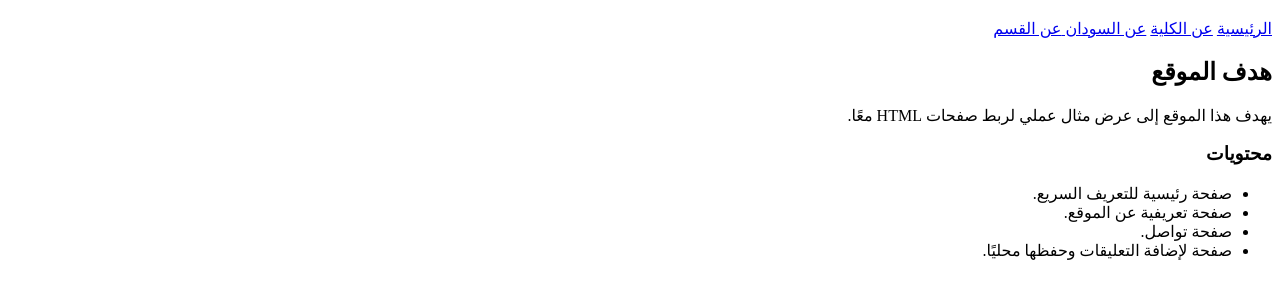
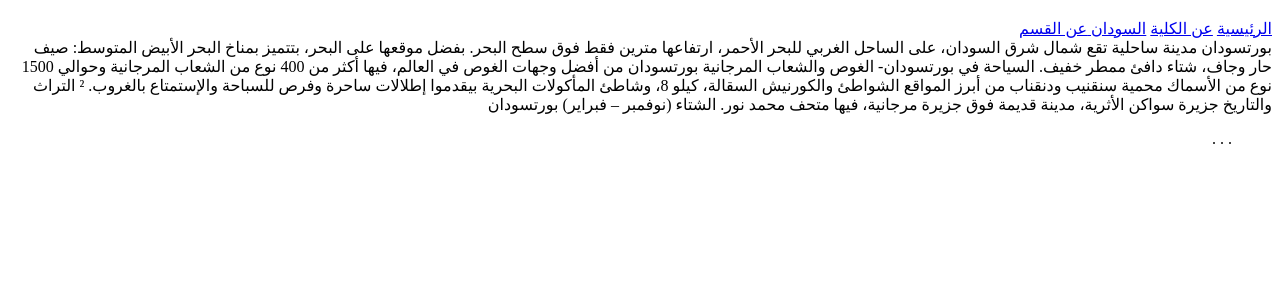
Before and after one commit to mhamohooud2-cpu/Ohoud01, a plain HTML site: page sudan.html in a window 1280 px wide. Shown: the part 62-360 px from the top of the page. Drawn offline with Linux system fonts and the light colour scheme.

Commit message:
Update sudan.html

```diff
--- a/sudan.html
+++ b/sudan.html
@@ -11,21 +11,26 @@
     <nav>
        <a href="index.html">الرئيسية</a>
       <a href="about.html">عن الكلية</a>
-      <a href="sudan.html">عن السودان </a>
+      <a href="sudan.html"> السودان </a>
       <a href="it.html">عن القسم</a>
     </nav>
   </header>
 
   <main>
     <section>
-      <h2>هدف الموقع</h2>
-      <p>يهدف هذا الموقع إلى عرض مثال عملي لربط صفحات HTML معًا.</p>
-      <h3>محتويات</h3>
+    </h2>
+
+بورتسودان مدينة ساحلية تقع شمال شرق السودان، على الساحل الغربي للبحر الأحمر، ارتفاعها مترين فقط فوق سطح البحر.
+      بفضل موقعها على البحر، بتتميز بمناخ البحر الأبيض المتوسط: صيف حار وجاف، شتاء دافئ ممطر خفيف.
+السياحة في بورتسودان- الغوص والشعاب المرجانية بورتسودان من أفضل وجهات الغوص في العالم، فيها أكثر من 400 نوع من الشعاب المرجانية وحوالي 1500 نوع من الأسماك محمية سنقنيب ودنقناب من أبرز المواقع الشواطئ والكورنيش السقالة، كيلو 8، وشاطئ المأكولات البحرية بيقدموا إطلالات ساحرة وفرص للسباحة والإستمتاع بالغروب. ²
+التراث والتاريخ جزيرة سواكن الأثرية، مدينة قديمة فوق جزيرة مرجانية، فيها متحف محمد نور. الشتاء (نوفمبر – فبراير) بورتسودان</h2
+
+      <h3></h3>
       <ul>
-        <li>صفحة رئيسية للتعريف السريع.</li>
-        <li>صفحة تعريفية عن الموقع.</li>
-        <li>صفحة تواصل.</li>
-        <li>صفحة لإضافة التعليقات وحفظها محليًا.</li>
+      </li>.</li>
+        </li>.</li>
+      </li>.</li>
+        </li> </li>
       </ul>
     </section>
   </main>
```
